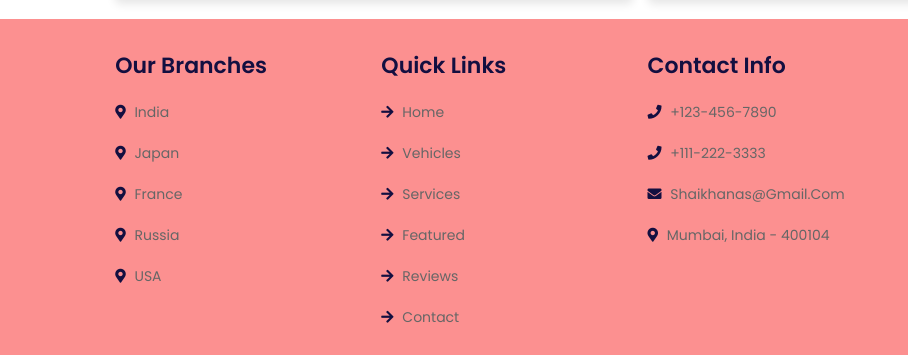
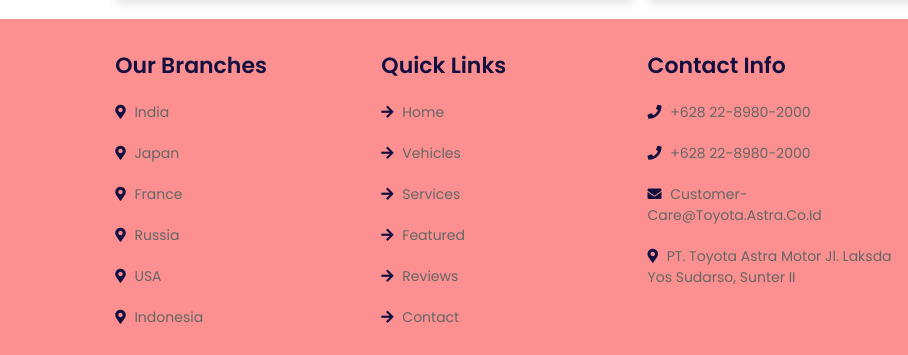
Before and after one commit to christopherbaptista/ets-pweb, a plain HTML site: page index.html in a window 1280 px wide. Shown: the part 4509-4864 px from the top of the page, 0-908 px from the left. Drawn offline with nearby package versions, Linux system fonts and the light colour scheme.

Commit message:
add : address

```diff
--- a/index.html
+++ b/index.html
@@ -488,7 +488,7 @@
     <section class="newsletter">
 
         <h3>subscribe for latest updates</h3>
-        <p>Lorem ipsum dolor sit amet consectetur adipisicing elit. Voluptatum, suscipit.</p>
+        <p>Fitur Langganan untuk pengguna Auto2000</p>
 
         <form action="">
             <input type="email" placeholder="enter your email">
@@ -646,6 +646,7 @@
                 <a href="#"> <i class="fas fa-map-marker-alt"></i> france </a>
                 <a href="#"> <i class="fas fa-map-marker-alt"></i> russia </a>
                 <a href="#"> <i class="fas fa-map-marker-alt"></i> USA </a>
+                <a href="#"> <i class="fas fa-map-marker-alt"></i> Indonesia </a>
             </div>
 
             <div class="box">
@@ -660,10 +661,11 @@
 
             <div class="box">
                 <h3>contact info</h3>
-                <a href="#"> <i class="fas fa-phone"></i> +123-456-7890 </a>
-                <a href="#"> <i class="fas fa-phone"></i> +111-222-3333 </a>
-                <a href="#"> <i class="fas fa-envelope"></i> shaikhanas@gmail.com </a>
-                <a href="#"> <i class="fas fa-map-marker-alt"></i> mumbai, india - 400104 </a>
+                <a href="#"> <i class="fas fa-phone"></i> +628 22-8980-2000 </a>
+                <a href="#"> <i class="fas fa-phone"></i> +628 22-8980-2000 </a>
+                <a href="#"> <i class="fas fa-envelope"></i> customer-care@toyota.astra.co.id </a>
+                <a href="#"> <i class="fas fa-map-marker-alt"></i> PT. Toyota Astra Motor
+                    Jl. Laksda Yos Sudarso, Sunter II </a>
             </div>
 
             <div class="box">
```
